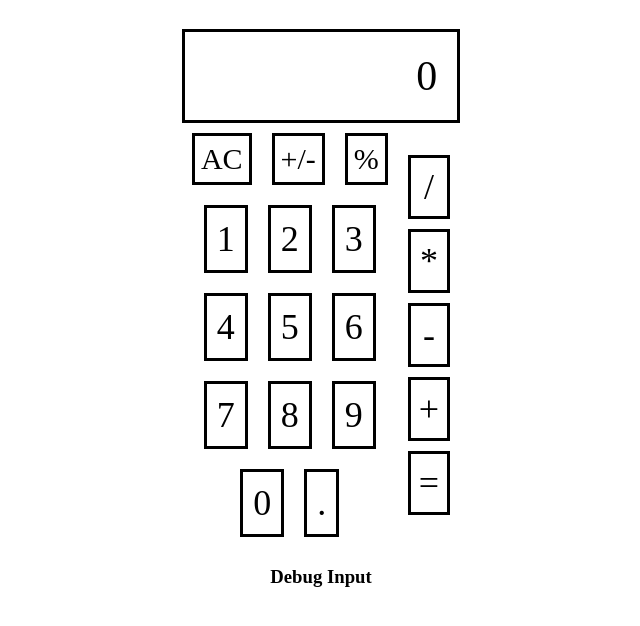
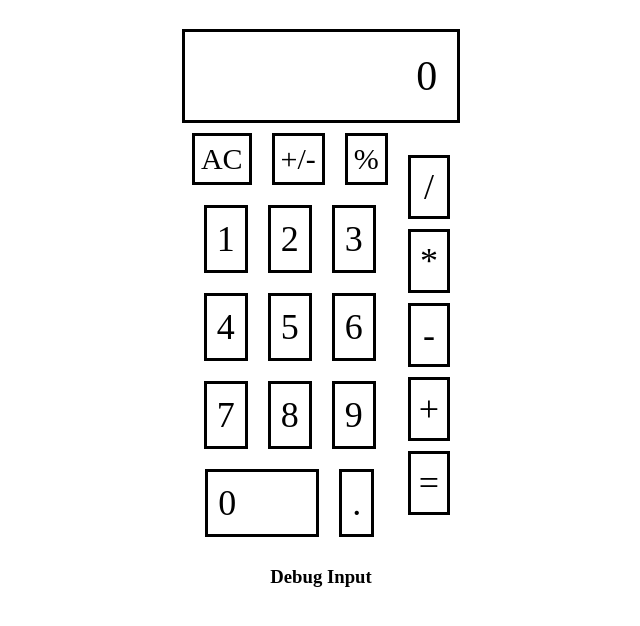
Before and after one commit to jffelix/React-Calculator, a React (Create React App) app in the folder client/: page / in a window 1280 px wide. Shown: the top 626 px of the page, without its empty margins (319-959 px from the left). Built offline with nearby package versions, Linux system fonts and the light colour scheme; no server answers; the HTML template or start-up script is replaced by a standard one.

Commit message:
Refactored CSS padding for numZero

```diff
--- a/client/src/components/Numbers/numbers.css
+++ b/client/src/components/Numbers/numbers.css
@@ -10,9 +10,19 @@
     justify-content: center;
 }
 
-.numOne, .numTwo, .numThree, .numFour, .numFive, .numSix, .numSeven, .numEight, .numNine, .numZero, .decimal {
+.numOne, .numTwo, .numThree, .numFour, .numFive, .numSix, .numSeven, .numEight, .numNine, .decimal {
     margin: 10px;
     padding: 10px;
     border-style: solid;
     font-size: 36px;
 }
+
+.numZero {
+    margin: 10px;
+    padding-right: 80px;
+    padding-left: 10px;
+    padding-top: 10px;
+    padding-bottom: 10px;
+    border-style: solid;
+    font-size: 36px;
+}
```
Also changed, not shown: 1 other file (tests, documents, lock files or other folders).
